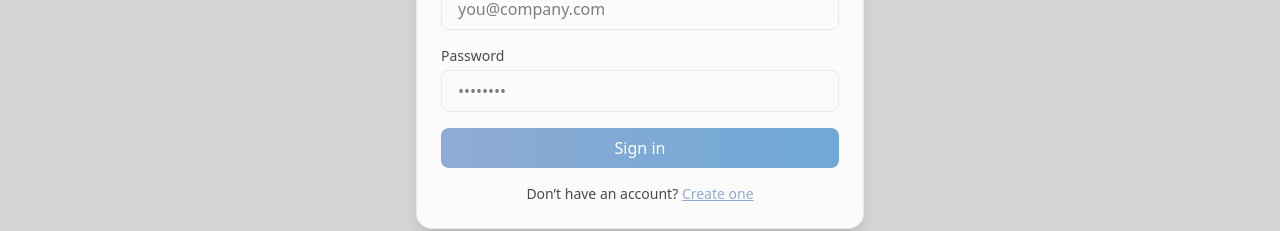
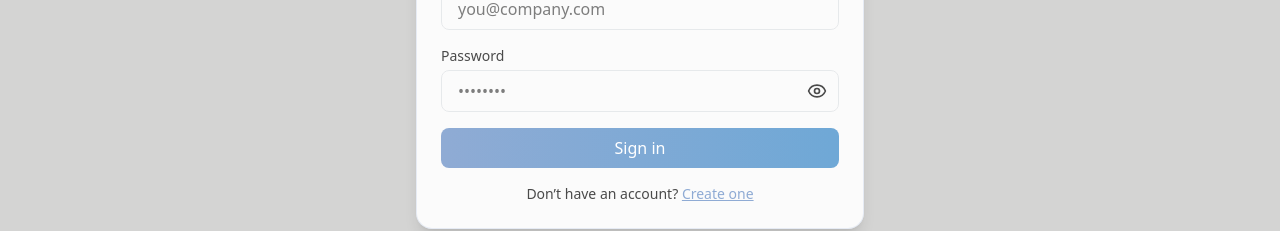
Before and after one commit to mdmasharafilhossain/Smart-Task-Manager-Client, a React (Vite) app: page /login in a window 1280 px wide. Shown: the part 414-645 px from the top of the page. Built offline with nearby package versions, Linux system fonts and the light colour scheme.

Commit message:
Bug Fixed

```diff
--- a/src/auth/Login.jsx
+++ b/src/auth/Login.jsx
@@ -52,12 +52,25 @@
 
           <div>
             <label className="block text-sm font-medium text-[#4A4A4A] mb-1">Password</label>
-            <input
-              type="password"
-              {...register("password", { required: "Password is required" })}
-              className="w-full border border-[#E6E9EB] px-4 py-2 rounded-lg focus:outline-none focus:ring-2 focus:ring-[#8FABD4]/40"
-              placeholder="••••••••"
-            />
+
+            <div className="relative">
+              <input
+                type={showPassword ? "text" : "password"} // 👈 dynamic type
+                {...register("password", { required: "Password is required" })}
+                className="w-full border border-[#E6E9EB] px-4 py-2 rounded-lg focus:outline-none focus:ring-2 focus:ring-[#8FABD4]/40"
+                placeholder="••••••••"
+              />
+
+              {/* 👁 Icon Toggle */}
+              <button
+                type="button"
+                onClick={() => setShowPassword((prev) => !prev)}
+                className="absolute right-3 top-1/2 -translate-y-1/2 text-[#4A4A4A] hover:text-[#8FABD4]"
+              >
+                {showPassword ? <EyeOff size={20} /> : <Eye size={20} />}
+              </button>
+            </div>
+
             {errors.password && (
               <p className="text-red-600 text-sm mt-1">{errors.password.message}</p>
             )}
--- a/src/auth/Register.jsx
+++ b/src/auth/Register.jsx
@@ -50,7 +50,7 @@
               type="text"
               {...register("name", { required: "Name is required" })}
               className="w-full border border-[#E6E9EB] px-4 py-2 rounded-lg focus:outline-none focus:ring-2 focus:ring-[#8FABD4]/40"
-              placeholder="Jane Doe"
+              placeholder="MD Mashrafil Hossain"
             />
             {errors.name && <p className="text-red-600 text-sm mt-1">{errors.name.message}</p>}
           </div>
@@ -65,7 +65,7 @@
                 pattern: { value: /^\S+@\S+\.\S+$/, message: "Invalid email" },
               })}
               className="w-full border border-[#E6E9EB] px-4 py-2 rounded-lg focus:outline-none focus:ring-2 focus:ring-[#8FABD4]/40"
-              placeholder="you@company.com"
+              placeholder="your@email.com"
             />
             {errors.email && <p className="text-red-600 text-sm mt-1">{errors.email.message}</p>}
           </div>
@@ -93,7 +93,6 @@
             </div>
             {errors.password && <p className="text-red-600 text-sm mt-1">{errors.password.message}</p>}
 
-            {/* simple strength hint */}
             {password && (
               <p className="text-xs mt-2 text-[#4A4A4A]">
                 Password strength:{" "}
@@ -104,7 +103,7 @@
             )}
           </div>
 
-          {/* Submit */}
+
           <button
             type="submit"
             disabled={isSubmitting}
```
